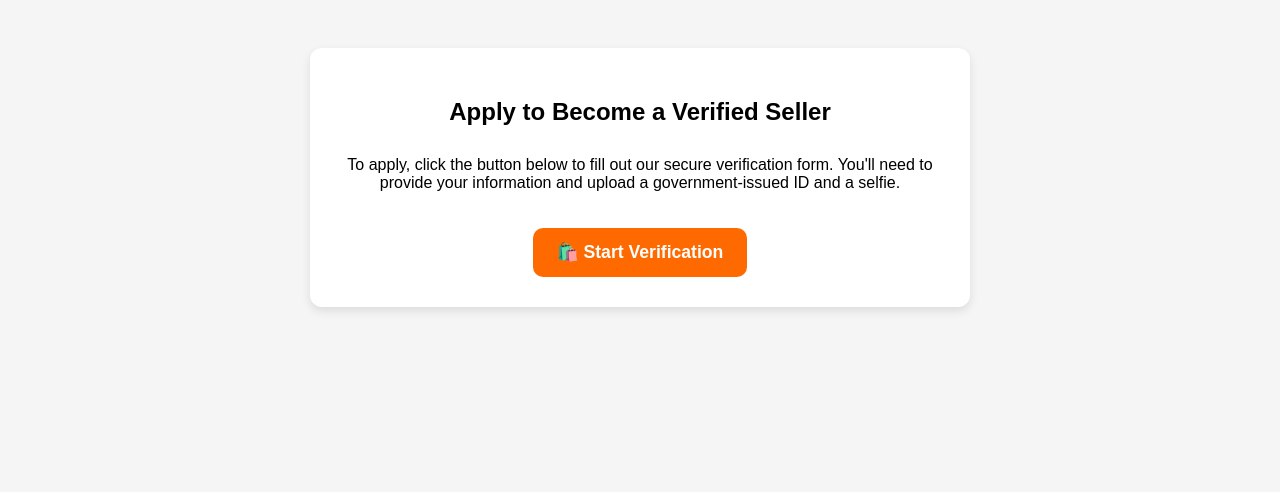
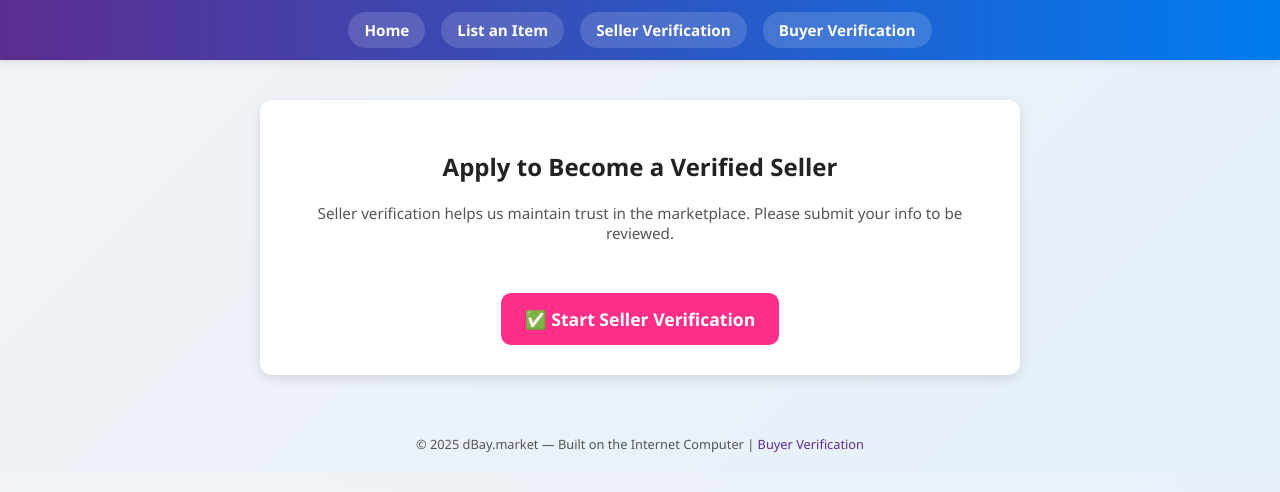
Before and after one commit to CryptoMyth81/dbay-landing, a plain HTML site: page seller-verification.html in a window 1280 px wide. Drawn offline with Linux system fonts and the light colour scheme.

Commit message:
Update seller-verification.html

```diff
--- a/seller-verification.html
+++ b/seller-verification.html
@@ -4,27 +4,56 @@
   <meta charset="UTF-8" />
   <meta name="viewport" content="width=device-width, initial-scale=1.0" />
   <title>Seller Verification - dBay.market</title>
+  <link rel="icon" href="/favicon_32x32.png" type="image/png" />
   <style>
     body {
-      font-family: Arial, sans-serif;
-      background: #f5f5f5;
-      padding: 40px;
+      font-family: 'Segoe UI', sans-serif;
+      background: linear-gradient(135deg, #f1f3f6, #e4f0fb);
+      color: #222;
+      margin: 0;
+      padding: 0;
+    }
+    nav {
+      background: linear-gradient(to right, #5c2d91, #007cf0);
+      padding: 12px 24px;
+      box-shadow: 0 2px 8px rgba(0,0,0,0.1);
+      display: flex;
+      justify-content: center;
+      gap: 16px;
+      font-weight: bold;
+      font-size: 0.95rem;
+    }
+    nav a {
+      background: rgba(255, 255, 255, 0.15);
+      padding: 8px 16px;
+      border-radius: 20px;
+      color: white;
+      text-decoration: none;
+      transition: 0.3s ease;
+    }
+    nav a:hover {
+      background: white;
+      color: #5c2d91;
     }
     .container {
-      max-width: 600px;
-      margin: 0 auto;
+      max-width: 700px;
+      margin: 40px auto;
       background: white;
       padding: 30px;
       border-radius: 12px;
-      box-shadow: 0 4px 10px rgba(0,0,0,0.1);
+      box-shadow: 0 4px 12px rgba(0,0,0,0.1);
       text-align: center;
     }
     h2 {
-      text-align: center;
+      margin-bottom: 20px;
+    }
+    p.note {
+      font-size: 0.95rem;
+      color: #555;
       margin-bottom: 30px;
     }
-    a.button {
-      background-color: #ff6a00;
+    .link-btn a {
+      background-color: #ff2e88;
       color: white;
       padding: 14px 24px;
       font-size: 1.1rem;
@@ -34,15 +63,39 @@
       display: inline-block;
       margin-top: 20px;
     }
+    footer {
+      text-align: center;
+      padding: 20px;
+      font-size: 0.8rem;
+      color: #555;
+    }
   </style>
 </head>
 <body>
+
+  <nav>
+    <a href="/">Home</a>
+    <a href="/list-an-item.html">List an Item</a>
+    <a href="/seller-verification.html">Seller Verification</a>
+    <a href="/buyer-verification.html">Buyer Verification</a>
+  </nav>
+
   <div class="container">
     <h2>Apply to Become a Verified Seller</h2>
-    <p>To apply, click the button below to fill out our secure verification form. You'll need to provide your information and upload a government-issued ID and a selfie.</p>
-    <a href="https://docs.google.com/forms/d/e/1FAIpQLSdIzZMOBQP6Pb8dHzr10GTbUy1KJLYnvDnc5p2RwRNi0Z2f_g/viewform?usp=sharing" target="_blank" class="button">
-      🛍️ Start Verification
-    </a>
+    <p class="note">
+      Seller verification helps us maintain trust in the marketplace. Please submit your info to be reviewed.
+    </p>
+    <div class="link-btn">
+      <a href="https://docs.google.com/forms/d/e/1FAIpQLSdIzZMOBQP6Pb8dHzr10GTbUy1KJLYnvDnc5p2RwRNi0Z2f_g/viewform?usp=sharing" target="_blank">
+        ✅ Start Seller Verification
+      </a>
+    </div>
   </div>
+
+  <footer>
+    © 2025 dBay.market — Built on the Internet Computer |
+    <a href="/buyer-verification.html" style="color: #5c2d91; text-decoration: none;">Buyer Verification</a>
+  </footer>
+
 </body>
 </html>
```
